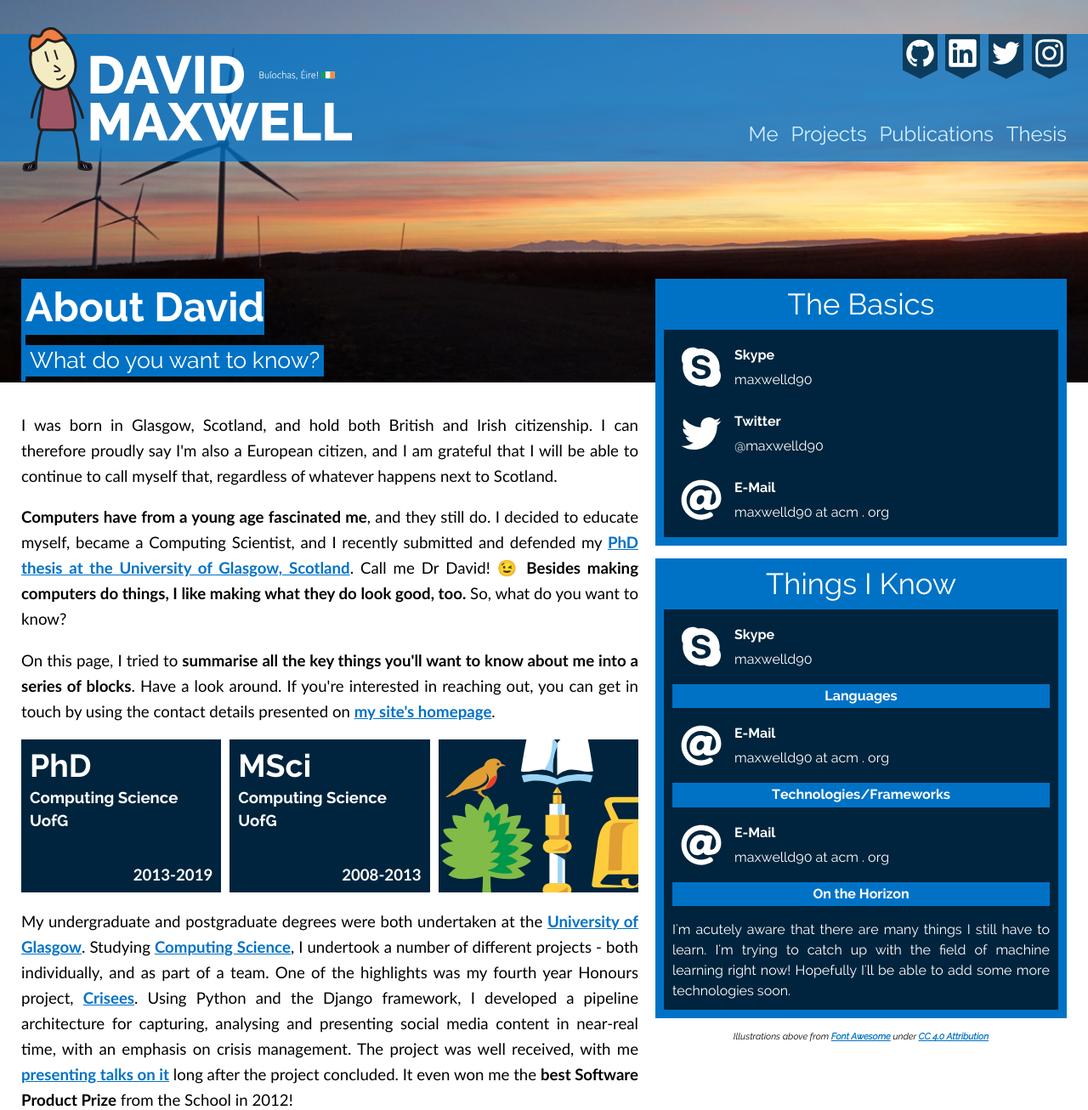
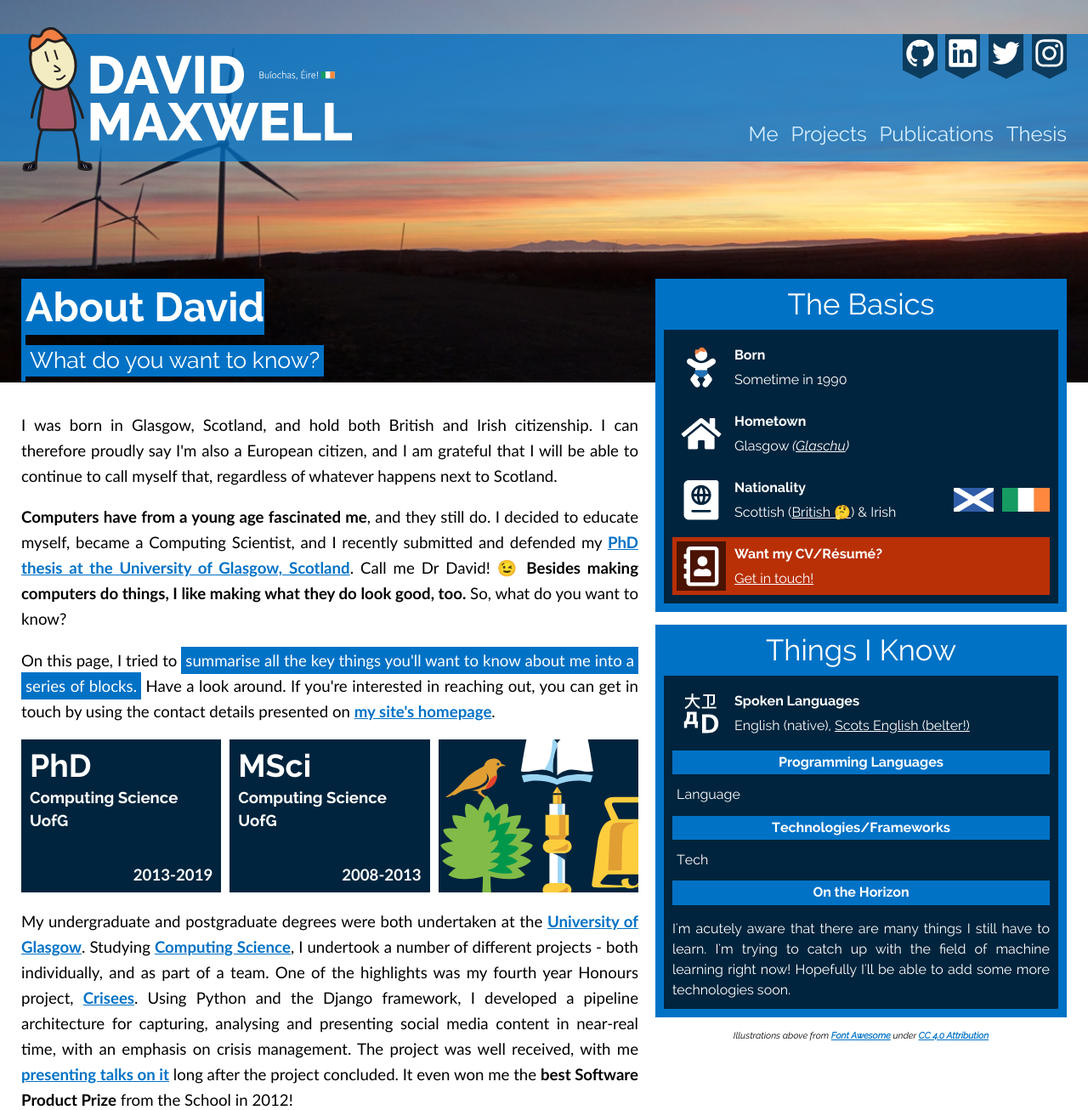
Before and after one commit to maxwelld90/dmax_website, a Django app: page /me/ in a window 1280 px wide. Shown: the top 1306 px of the page at 85% size. Run offline with Django 3.2, Linux system fonts and the light colour scheme; style sheets or scripts are compiled from the project's sources; some libraries are stand-ins or nearby versions.

Commit message:
Updating me page, right hand side

```diff
--- a/website_project/static/css/core.less
+++ b/website_project/static/css/core.less
@@ -50,6 +50,11 @@ a:hover {
     opacity: @hyperlink-hover-opacity;
 }
 
+a.help {
+    text-decoration: underline !important;
+    cursor: help;
+}
+
 a.whole {
     display: block;
     width: 100%;
@@ -67,6 +72,22 @@ ul.standard li {
     margin: 0;
     padding: 0;
     line-height: 30px;
+}
+
+span.highlight {
+    display: inline;
+    position: relative;
+    left: 5px;
+    padding: 5px 0 5px 0;
+    margin-right: 10px;
+    background-color: @dmax-lightblue;
+    color: @htag-textcolour;
+    box-shadow: 5px 0 0 @dmax-lightblue, -5px 0 0 @dmax-lightblue;
+    box-decoration-break: clone;
+}
+
+span.highlight span {
+    display: relative;
 }
 
 /***********************/
--- a/website_project/static/css/me.less
+++ b/website_project/static/css/me.less
@@ -48,6 +48,35 @@ ul.boxes li span.br {
 
     ul.boxes li:last-child {
         margin-bottom: 0;
+    }
+}
+
+/* Rightbox flags container */
+.right ul li span.flags {
+    position: absolute;
+    right: 0;
+    top: 20px;
+}
+
+    .right ul li span.flags img {
+        width: auto;
+        height: 28px;
+        padding-left: 10px;
+    }
+
+@media screen and (max-width: 1170px) {
+    .right ul li span.flags {
+        top: 24px;
+    }
+
+    .right ul li span.flags img {
+        height: 20px;
+    }
+}
+
+@media screen and (max-width: 470px) {
+    .right ul li span.flags {
+        display: none;
     }
 }
 
--- a/website_project/static/css/rightbox.less
+++ b/website_project/static/css/rightbox.less
@@ -50,6 +50,7 @@
 
 .right ul li {
     display: block;
+    position: relative;
     padding: 5px;
     margin-bottom: 10px;
     background-color: @dmax-lightblue;
--- a/website_project/static/css/sprites.less
+++ b/website_project/static/css/sprites.less
@@ -77,3 +77,28 @@
     background-image: url('../img/sprites/icons.svg#link');
     background-size: 100% 100%;
 }
+
+.sprite-icon-baby {
+    background-image: url('../img/sprites/icons.svg#baby');
+    background-size: 100% 100%;
+}
+
+.sprite-icon-home {
+    background-image: url('../img/sprites/icons.svg#home');
+    background-size: 100% 100%;
+}
+
+.sprite-icon-passport {
+    background-image: url('../img/sprites/icons.svg#passport');
+    background-size: 100% 100%;
+}
+
+.sprite-icon-language {
+    background-image: url('../img/sprites/icons.svg#language');
+    background-size: 100% 100%;
+}
+
+.sprite-icon-cv {
+    background-image: url('../img/sprites/icons.svg#cv');
+    background-size: 100% 100%;
+}
--- a/website_project/templates/dmax_org_uk/me.html
+++ b/website_project/templates/dmax_org_uk/me.html
@@ -22,7 +22,7 @@
                     <article>
                         <p>I was born in Glasgow, Scotland, and hold both British and Irish citizenship. I can therefore proudly say I'm also a European citizen, and I am grateful that I will be able to continue to call myself that, regardless of whatever happens next to Scotland.</p>
                         <p><strong>Computers have from a young age fascinated me</strong>, and they still do. I decided to educate myself, became a Computing Scientist, and I recently submitted and defended my <a href="{% url 'dmax_org_uk:thesis' %}">PhD thesis at the University of Glasgow, Scotland</a>. Call me Dr David! 😉 <strong>Besides making computers do things, I like making what they do look good, too.</strong> So, what do you want to know?</p>
-                        <p>On this page, I tried to <strong>summarise all the key things you'll want to know about me into a series of blocks</strong>. Have a look around. If you're interested in reaching out, you can get in touch by using the contact details presented on <a href="{% url 'dmax_org_uk:landing' %}">my site's homepage</a>.</p>
+                        <p>On this page, I tried to <span class="highlight"><span>summarise all the key things you'll want to know about me into a series of blocks.</span></span> Have a look around. If you're interested in reaching out, you can get in touch by using the contact details presented on <a href="{% url 'dmax_org_uk:landing' %}">my site's homepage</a>.</p>
 
                         <ul id="education-boxes" class="boxes">
                             <li>
@@ -184,9 +184,10 @@
                         <h2>The Basics</h2>
                         <div>
                             <ul>
-                                <li class="noback with-image"><span class="image sprite-icon-skype"></span><span class="text-multi"><span><strong>Skype</strong></span><span>maxwelld90</span></span></li>
-                                <li class="noback with-image"><span class="image sprite-icon-twitter"></span><span class="text-multi"><span><strong>Twitter</strong></span><span>@maxwelld90</span></span></li>
-                                <li class="noback with-image"><span class="image sprite-icon-email"></span><span class="text-multi"><span><strong>E-Mail</strong></span><span>maxwelld90 at acm . org</span></span></li>
+                                <li class="noback with-image"><span class="image sprite-icon-baby"></span><span class="text-multi"><span><strong>Born</strong></span><span>Sometime in 1990</span></span></li>
+                                <li class="noback with-image"><span class="image sprite-icon-home"></span><span class="text-multi"><span><strong>Hometown</strong></span><span>Glasgow <em>(<a href="https://glaschu.net/" class="help" target="_blank">Glaschu</a>)</em></span></span></li>
+                                <li class="noback with-image"><span class="image sprite-icon-passport"></span><span class="text-multi"><span><strong>Nationality</strong></span><span>Scottish (<a href="https://theweek.com/articles/828452/brexit-disaster-could-destroy-united-kingdom" class="help" target="_blank">British 🤔</a>) &amp; Irish</span></span><span class="flags"><img src="{% static 'img/me/saltire.svg' %}" alt="Scottish Saltire" /><img src="{% static 'img/me/eire.svg' %}" alt="Trídhathach na hÉireann" /></li>
+                                <li class="red with-image"><span class="image sprite-icon-cv"></span><span class="text-multi"><span><strong>Want my CV/Résumé?</strong></span><span><a href="{% url 'dmax_org_uk:landing' %}">Get in touch!</a></span></span></li>
                             </ul>
                         </div>
                     </div>
@@ -195,11 +196,11 @@
                         <h2>Things I Know</h2>
                         <div>
                             <ul>
-                                <li class="noback with-image"><span class="image sprite-icon-skype"></span><span class="text-multi"><span><strong>Skype</strong></span><span>maxwelld90</span></span></li>
-                                <li class="header"><strong>Languages</strong></li>
-                                <li class="noback with-image"><span class="image sprite-icon-email"></span><span class="text-multi"><span><strong>E-Mail</strong></span><span>maxwelld90 at acm . org</span></span></li>
+                                <li class="noback with-image"><span class="image sprite-icon-language"></span><span class="text-multi"><span><strong>Spoken Languages</strong></span><span>English (native), <a href="https://www.scotslanguage.com/Glesca/The_Invisible_Language" target="_blank" class="help">Scots English (belter!)</a></span></span></li>
+                                <li class="header"><strong>Programming Languages</strong></li>
+                                <li class="noback">Language</li>
                                 <li class="header"><strong>Technologies/Frameworks</strong></li>
-                                <li class="noback with-image"><span class="image sprite-icon-email"></span><span class="text-multi"><span><strong>E-Mail</strong></span><span>maxwelld90 at acm . org</span></span></li>
+                                <li class="noback">Tech</li>
                                 <li class="header"><strong>On the Horizon</strong></li>
                             </ul>
                             <p>I'm acutely aware that there are many things I still have to learn. I'm trying to catch up with the field of machine learning right now! Hopefully I'll be able to add some more technologies soon.</p>
```
Also changed, not shown: website_project/static/img/me/eire.svg (added), website_project/static/img/me/saltire.svg (added), website_project/static/img/sprites/icons.svg, 1 other file.
